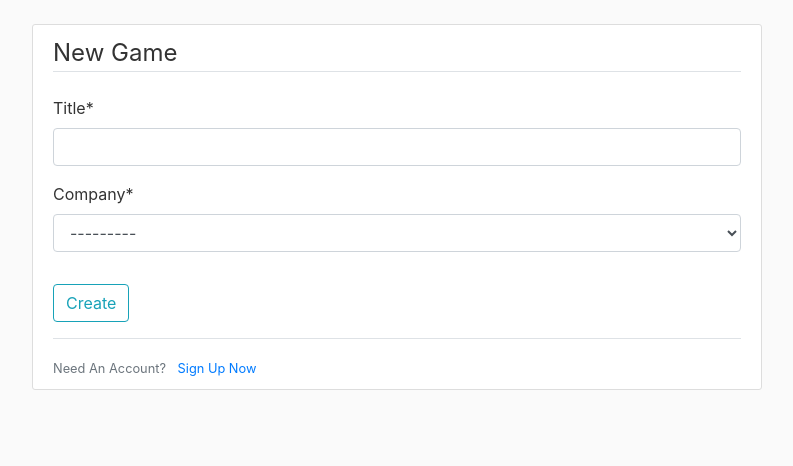
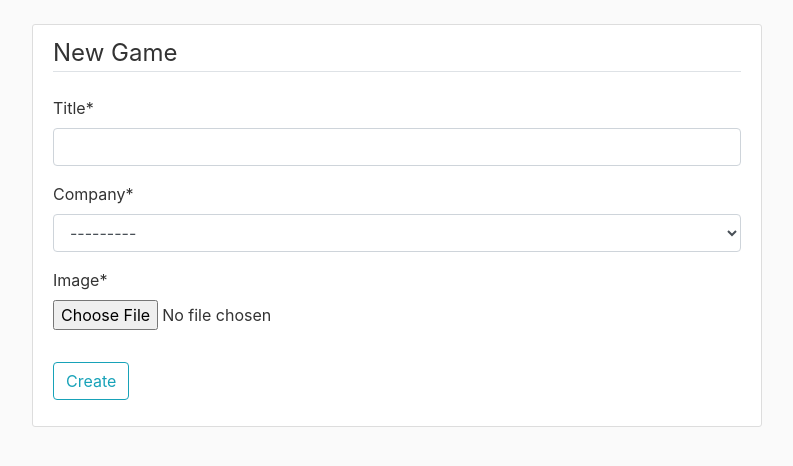
Before and after one commit to steph-wong-15/Elo-Tracker-Web-App, a Django app: page /newgame/ in a window 1280 px wide. Shown: the part 56-522 px from the top of the page, without its empty margins (53-846 px from the left). Run offline with Django 3.2, Linux system fonts and the light colour scheme; data that the repository does not hold is empty; some libraries are stand-ins or nearby versions.

Commit message:
Removed create account prompts when logged in

```diff
--- a/stats/forms.py
+++ b/stats/forms.py
@@ -5,7 +5,7 @@ from .models import Match
 class GameRegisterForm(forms.ModelForm):
     class Meta:
         model = Game
-        fields = ['title', 'company']
+        fields = ['title', 'company', 'image']
 
 class AddResultsForm(forms.ModelForm):
     class Meta:
--- a/stats/templates/stats/newgame.html
+++ b/stats/templates/stats/newgame.html
@@ -12,10 +12,5 @@
                 <button class="btn btn-outline-info" type="submit">Create</button>
             </div>
         </form>
-        <div class="border-top pt-3">
-            <small class="text-muted">
-                Need An Account? <a class="ml-2" href="{% url 'register' %}">Sign Up Now</a>
-            </small>
-        </div>
     </div>
 {% endblock content %}
--- a/stats/templates/stats/results.html
+++ b/stats/templates/stats/results.html
@@ -12,10 +12,5 @@
                 <button class="btn btn-outline-info" type="submit">Add</button>
             </div>
         </form>
-        <div class="border-top pt-3">
-            <small class="text-muted">
-                Need An Account? <a class="ml-2" href="{% url 'register' %}">Sign Up Now</a>
-            </small>
-        </div>
     </div>
 {% endblock content %}
```
Also changed, not shown: stats/migrations/0012_alter_match_match_date.py (added).
